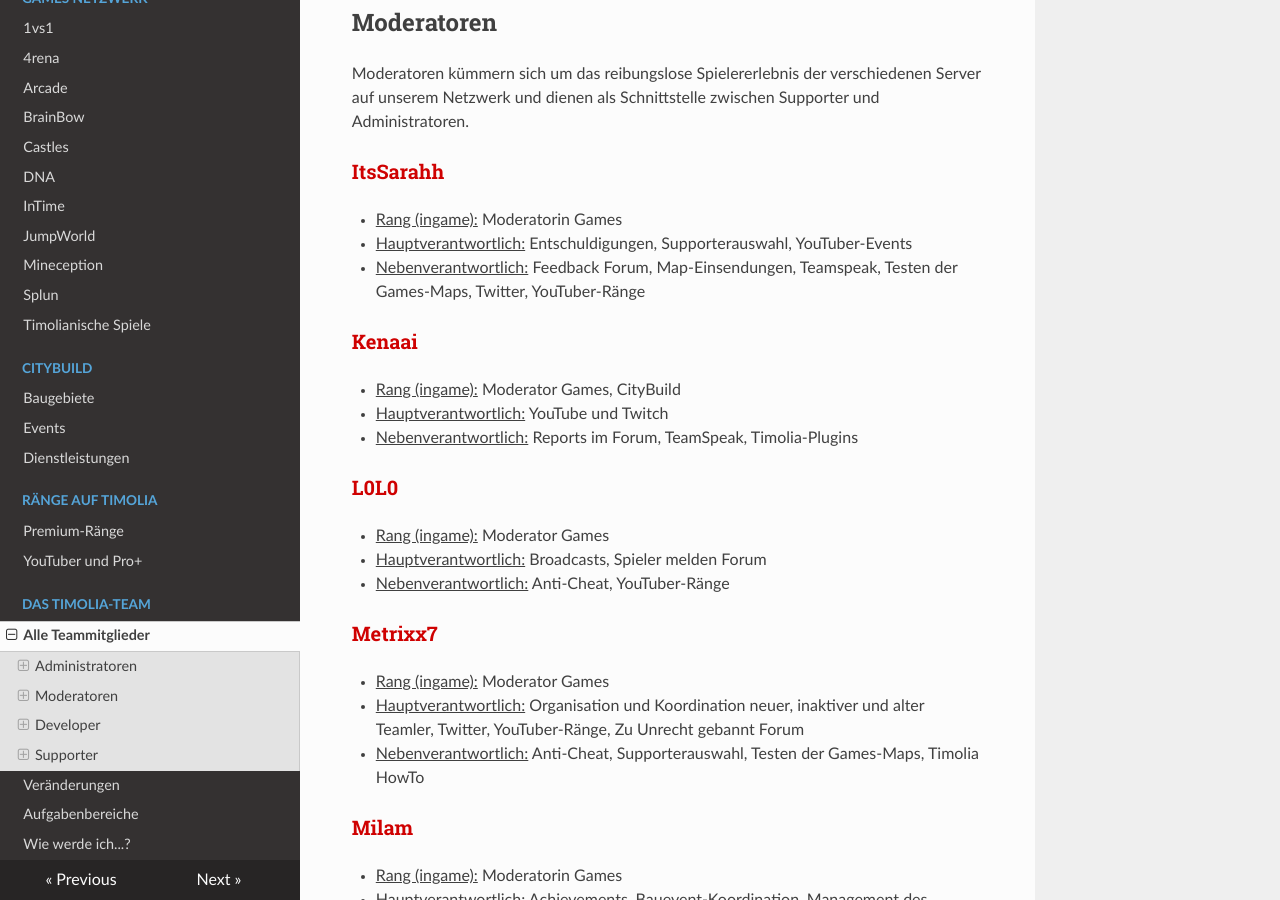
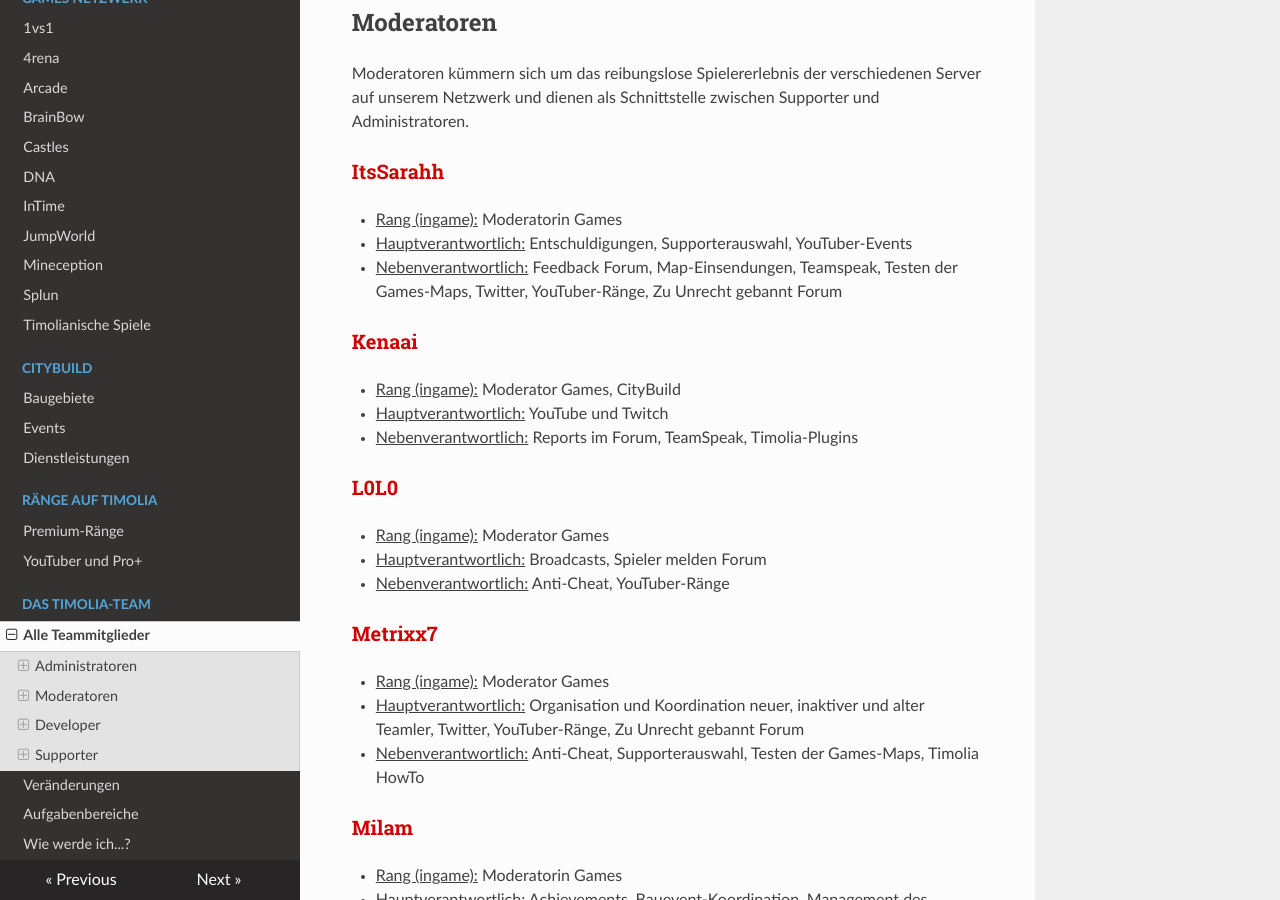
Before and after one commit to TimoliaDE/HowTo, an MkDocs documentation site: the page built from docs/team/members.md, in a window 1280 px wide and 900 px high, scrolled down 1206 px. Built offline with MkDocs 1.6.1, drawn with Linux system fonts in a browser that asks for light colours; nearby versions of some CDN libraries; old or Windows-style settings are respelled for this version of MkDocs; some of the changed text lies outside the part shown.

Commit message:
Update members.md

```diff
--- a/docs/team/members.md
+++ b/docs/team/members.md
@@ -41,7 +41,7 @@ Moderatoren kümmern sich um das reibungslose Spielererlebnis der verschiedenen
 ###<strong><span style="color:#CF0101">ItsSarahh</span></strong>
 - <u>Rang (ingame):</u> Moderatorin Games
 - <u>Hauptverantwortlich:</u> Entschuldigungen, Supporterauswahl, YouTuber-Events
-- <u>Nebenverantwortlich:</u> Feedback Forum, Map-Einsendungen, Teamspeak, Testen der Games-Maps, Twitter, YouTuber-Ränge
+- <u>Nebenverantwortlich:</u> Feedback Forum, Map-Einsendungen, Teamspeak, Testen der Games-Maps, Twitter, YouTuber-Ränge, Zu Unrecht gebannt Forum
 
 ###<strong><span style="color:#CF0101">Kenaai</span></strong>
 - <u>Rang (ingame):</u> Moderator Games, CityBuild
```
Also changed, not shown: other parts of docs/team/members.md (+2 -2 lines).
